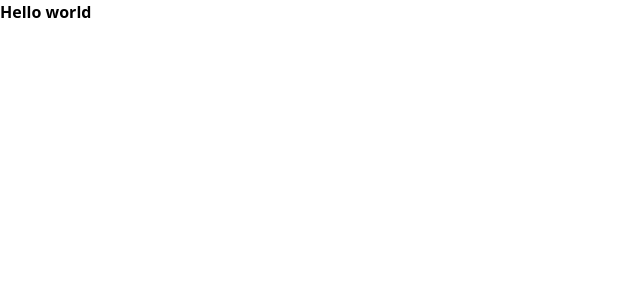
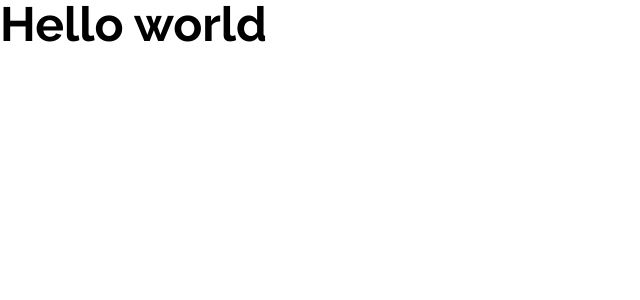
Before and after one commit to capmahin/My-Portfolio-Next, a Next.js app: page / in a window 1280 px wide. Shown: the top 300 px of the page, without its empty margins (0-640 px from the left). Built offline with nearby package versions, Linux system fonts and the light colour scheme.

Commit message:
add font

```diff
--- a/pages/index.js
+++ b/pages/index.js
@@ -2,7 +2,7 @@
 export default function Home() {
   return (
    <div>
-    <h1 className="font-bold">Hello world</h1>
+    <h1 className="font-bold text-5xl">Hello world</h1>
    </div>
   )
 }
--- a/styles/globals.css
+++ b/styles/globals.css
@@ -1,3 +1,13 @@
+@import url('https://fonts.googleapis.com/css2?family=Raleway:ital,wght@0,100;0,200;0,300;0,400;0,500;0,600;0,700;0,800;0,900;1,100;1,200;1,300;1,400;1,500;1,600;1,700;1,800;1,900&display=swap');
+
+
 @tailwind base;
 @tailwind components;
 @tailwind utilities;
+
+@layer base {
+    html {
+      font-family: 'Raleway', sans-serif;
+      scroll-behavior: smooth;
+    }
+  }
```
